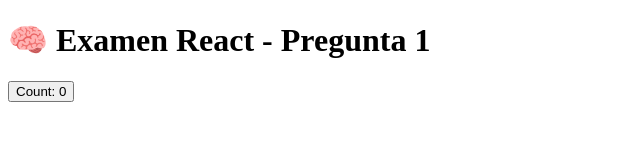
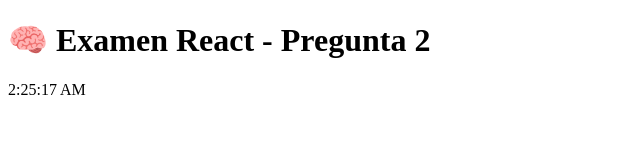
Before and after one commit to Emirchelo-Lopez/react-test, a React (Vite) app: page / in a window 1280 px wide. Shown: the top 160 px of the page, without its empty margins (0-640 px from the left). Built offline with nearby package versions, Linux system fonts and the light colour scheme.

Commit message:
Pregunta 2 resuelta

```diff
--- a/src/App.jsx
+++ b/src/App.jsx
@@ -1,10 +1,11 @@
 import Pregunta1 from "./components/Pregunta1";
+import Pregunta2 from "./components/Pregunta2";
 
 function App() {
   return (
     <div className="App">
-      <h1>🧠 Examen React - Pregunta 1</h1>
-      <Pregunta1 />
+      <h1>🧠 Examen React - Pregunta 2</h1>
+      <Pregunta2 />
     </div>
   );
 }
--- /dev/null
+++ b/src/components/Pregunta2.jsx
@@ -0,0 +1,17 @@
+// ❓ Pregunta 2: useEffect mal usado (dependencias incorrectas)
+// 🧩 ¿Qué sucede con este código? ¿Qué está mal con las dependencias?
+
+import { useState, useEffect } from "react";
+
+export default function Clock() {
+  const [time, setTime] = useState(new Date());
+
+  useEffect(() => {
+    const intervalId = setInterval(() => {
+      setTime(new Date());
+    }, 1000);
+    return () => clearInterval(intervalId);
+  }, []);
+
+  return <p>{time.toLocaleTimeString()}</p>;
+}
```
